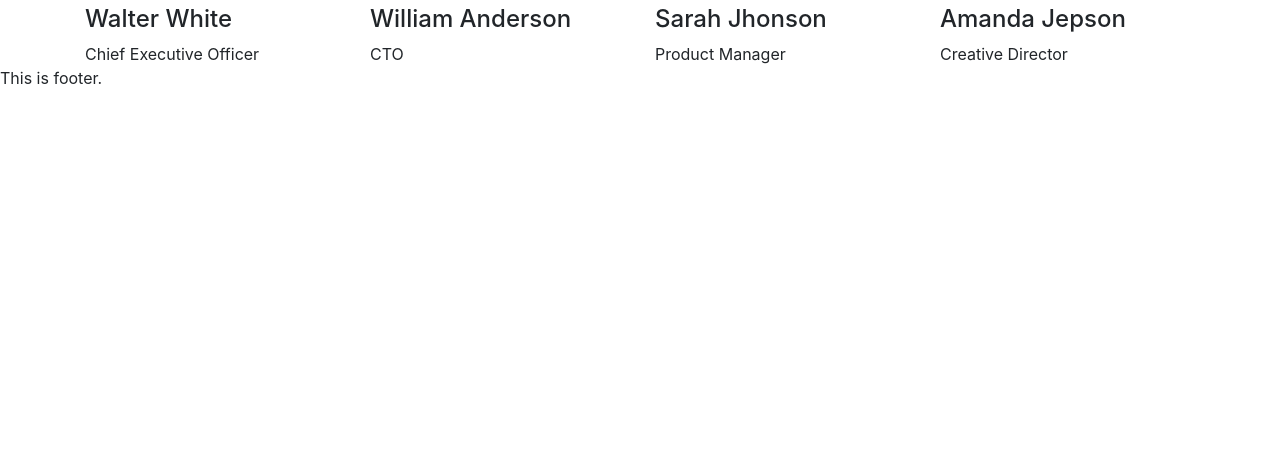
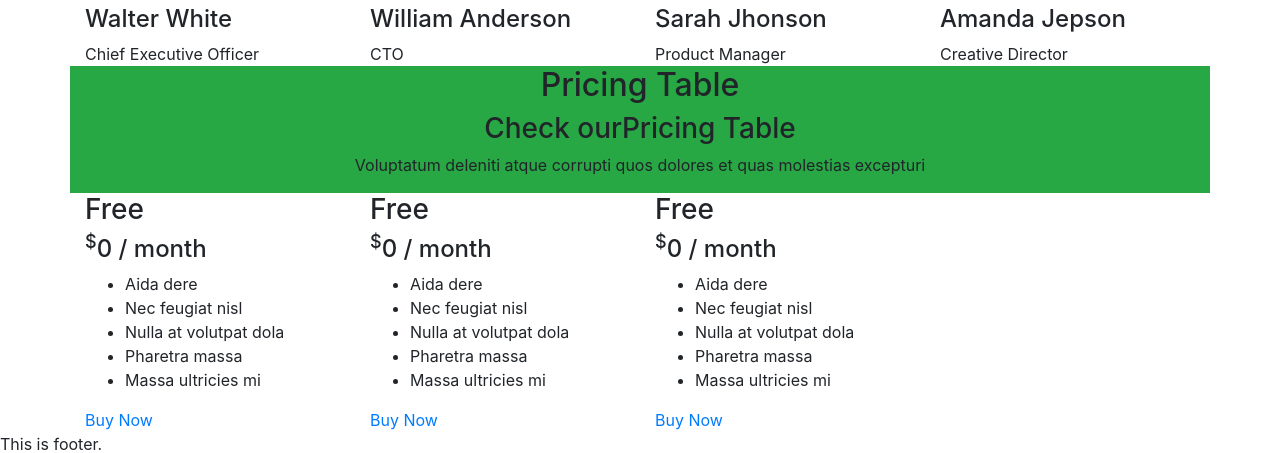
Before and after one commit to yungshun317/react-bootstrap-business-website, a React app: page / in a window 1280 px wide. Shown: the part 2366-2819 px from the top of the page. Before the commit the page ends 2456 px from the top, so only its background shows below. Built offline with nearby package versions, Linux system fonts and the light colour scheme.

Commit message:
[FEAT] Create a pricing table section

```diff
--- a/src/Layout.js
+++ b/src/Layout.js
@@ -180,7 +180,7 @@ export default function Layout() {
                                         </div>
                                     </div>
                                 </div>
-                                <div class="member-info">
+                                <div className="member-info">
                                     <h4>Walter White</h4>
                                     <span>Chief Executive Officer</span>
                                 </div>
@@ -197,7 +197,7 @@ export default function Layout() {
                                         </div>
                                     </div>
                                 </div>
-                                <div class="member-info">
+                                <div className="member-info">
                                     <h4>William Anderson</h4>
                                     <span>CTO</span>
                                 </div>
@@ -214,7 +214,7 @@ export default function Layout() {
                                         </div>
                                     </div>
                                 </div>
-                                <div class="member-info">
+                                <div className="member-info">
                                     <h4>Sarah Jhonson</h4>
                                     <span>Product Manager</span>
                                 </div>
@@ -231,9 +231,70 @@ export default function Layout() {
                                         </div>
                                     </div>
                                 </div>
-                                <div class="member-info">
+                                <div className="member-info">
                                     <h4>Amanda Jepson</h4>
                                     <span>Creative Director</span>
+                                </div>
+		                    </Col>
+		                </Row>
+		            </Container>
+		        </section>
+		        <section id="pricing-table" className="pricing-table">
+		            <Container>
+		                <Row>
+		                    <Col className="bg-success">
+		                        <h2 className="title d-flex justify-content-center">Pricing Table</h2>
+		                        <h3 className="d-flex justify-content-center">Check our <span>Pricing Table</span></h3>
+		                        <p className="d-flex justify-content-center">Voluptatum deleniti atque corrupti quos dolores et quas molestias excepturi</p>
+		                    </Col>
+		                </Row>
+		                <Row>
+		                    <Col lg={3} md={6}>
+		                        <div className="box">
+                                    <h3>Free</h3>
+                                    <h4><sup>$</sup>0<span> / month</span></h4>
+                                    <ul>
+                                        <li>Aida dere</li>
+                                        <li>Nec feugiat nisl</li>
+                                        <li>Nulla at volutpat dola</li>
+                                        <li className="na">Pharetra massa</li>
+                                        <li className="na">Massa ultricies mi</li>
+                                    </ul>
+                                </div>
+                                <div class="btn-wrap">
+                                    <a href="#" className="btn-buy">Buy Now</a>
+                                </div>
+		                    </Col>
+		                    <Col lg={3} md={6}>
+		                        <div className="box">
+                                    <h3>Free</h3>
+                                    <h4><sup>$</sup>0<span> / month</span></h4>
+                                    <ul>
+                                        <li>Aida dere</li>
+                                        <li>Nec feugiat nisl</li>
+                                        <li>Nulla at volutpat dola</li>
+                                        <li className="na">Pharetra massa</li>
+                                        <li className="na">Massa ultricies mi</li>
+                                    </ul>
+                                </div>
+                                <div class="btn-wrap">
+                                    <a href="#" className="btn-buy">Buy Now</a>
+                                </div>
+		                    </Col>
+		                    <Col lg={3} md={6}>
+		                        <div className="box">
+                                    <h3>Free</h3>
+                                    <h4><sup>$</sup>0<span> / month</span></h4>
+                                    <ul>
+                                        <li>Aida dere</li>
+                                        <li>Nec feugiat nisl</li>
+                                        <li>Nulla at volutpat dola</li>
+                                        <li className="na">Pharetra massa</li>
+                                        <li className="na">Massa ultricies mi</li>
+                                    </ul>
+                                </div>
+                                <div class="btn-wrap">
+                                    <a href="#" className="btn-buy">Buy Now</a>
                                 </div>
 		                    </Col>
 		                </Row>
```
